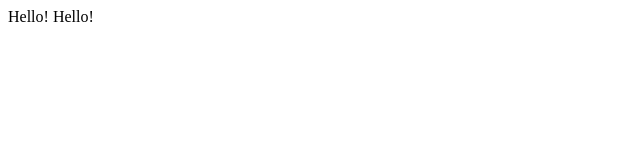
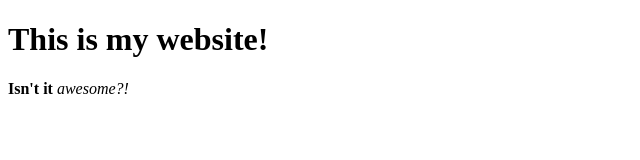
Before and after one commit to BCHBenoit/html_crashcourse, a plain HTML site: page index.html in a window 1280 px wide. Shown: the whole page, without its empty margins (0-640 px from the left). Drawn offline with Linux system fonts and the light colour scheme.

Commit message:
guardado2

```diff
--- a/index.html
+++ b/index.html
@@ -6,9 +6,8 @@
     <title>Document</title>
 </head>
 <body>
-    Hello!
+    <h1>This is my website!</h1>
+    <p><strong>Isn't it</strong> <em>awesome?!</em></p>
+
 </body>
 </html>
-
-
-Hello!
```
